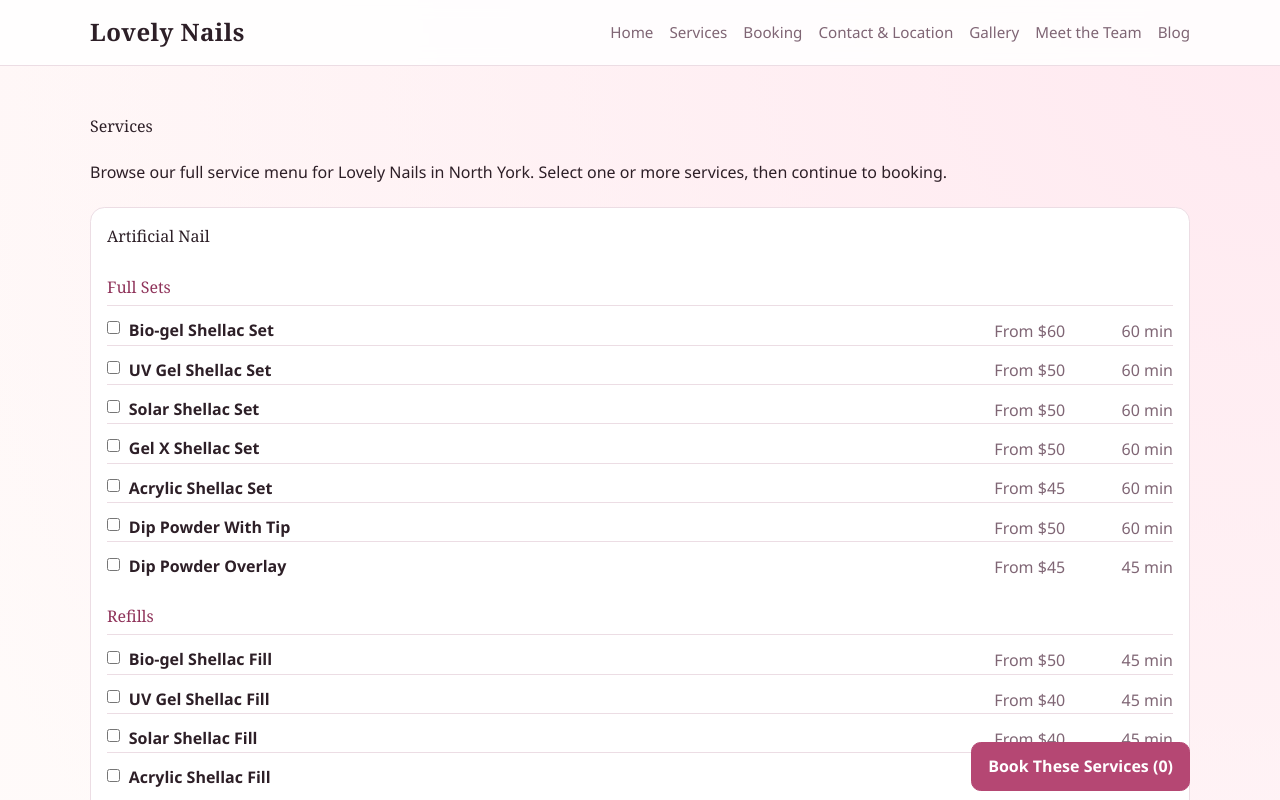
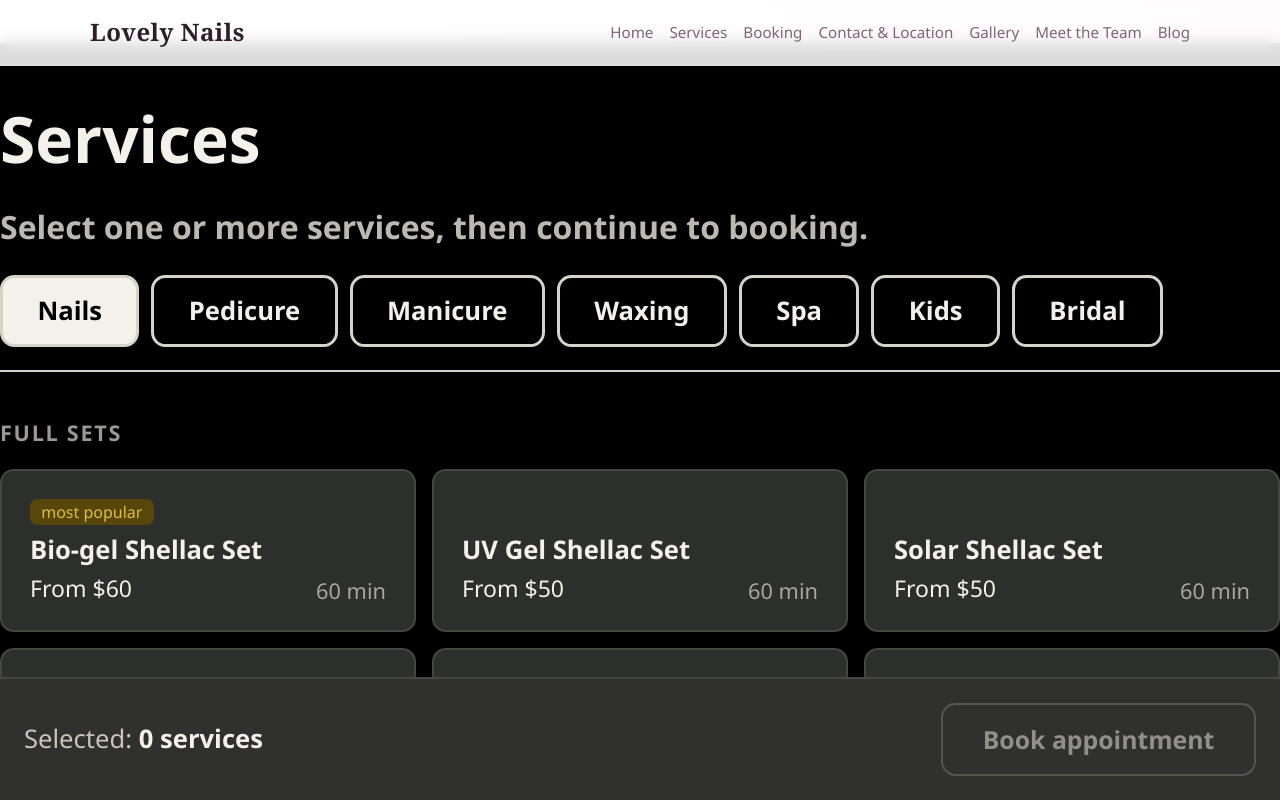
Before and after one commit to cindyorangis/lovelynails, a Next.js app: page /services in a window 1280 px wide. Shown: the top 800 px of the page. Built offline with nearby package versions, Linux system fonts and the light colour scheme.

Commit message:
grid view for services

```diff
--- a/app/globals.css
+++ b/app/globals.css
@@ -448,6 +448,229 @@ h2 {
   display: grid;
   gap: 0.4rem;
 }
+
+.services-page-shell {
+  margin-top: -1.4rem;
+  background: #000;
+  color: #f4f1ea;
+  min-height: 100vh;
+}
+
+.services-page-layout {
+  width: min(1440px, 100%);
+  padding: 3rem 0 0;
+}
+
+.services-page-header {
+  display: grid;
+  gap: 1rem;
+  padding: 0 0 1.5rem;
+}
+
+.services-page-header h1 {
+  margin: 0;
+  font-family: var(--font-body);
+  font-size: clamp(2.5rem, 5vw, 4.5rem);
+  font-weight: 800;
+  letter-spacing: 0;
+}
+
+.services-page-header p {
+  margin: 0;
+  color: #bdb9b0;
+  font-size: clamp(1.25rem, 2.5vw, 2rem);
+  font-weight: 700;
+}
+
+.services-menu {
+  display: grid;
+  gap: 2.8rem;
+  padding-bottom: 8.5rem;
+}
+
+.services-tabs {
+  display: flex;
+  gap: 0.75rem;
+  flex-wrap: wrap;
+  padding-bottom: 1.4rem;
+  border-bottom: 2px solid #d8d3c9;
+}
+
+.services-tab {
+  min-height: 72px;
+  padding: 0 2.15rem;
+  border: 3px solid #d8d3c9;
+  border-radius: 0.9rem;
+  background: #000;
+  color: #f4f1ea;
+  font: inherit;
+  font-size: clamp(1.15rem, 2vw, 1.65rem);
+  font-weight: 800;
+  cursor: pointer;
+}
+
+.services-tab:hover,
+.services-tab--active {
+  background: #f4f1ea;
+  color: #000;
+}
+
+.services-menu-body {
+  display: grid;
+  gap: 2.4rem;
+}
+
+.services-menu-group {
+  display: grid;
+  gap: 1.25rem;
+}
+
+.services-menu-group h2 {
+  margin: 0;
+  color: #9d9990;
+  font-family: var(--font-body);
+  font-size: 1.35rem;
+  font-weight: 800;
+  letter-spacing: 0.08em;
+  text-transform: uppercase;
+}
+
+.services-card-grid {
+  display: grid;
+  grid-template-columns: repeat(3, minmax(0, 1fr));
+  gap: 1rem;
+}
+
+.services-menu-card {
+  min-height: 132px;
+  padding: 1.75rem;
+  border: 2px solid #464641;
+  border-radius: 0.85rem;
+  background: #2d2f2c;
+  color: #f4f1ea;
+  display: flex;
+  align-items: flex-end;
+  justify-content: space-between;
+  gap: 1rem;
+  text-align: left;
+  cursor: pointer;
+}
+
+.services-menu-card:hover,
+.services-menu-card--selected {
+  border-color: #d9c77a;
+  background: #39382f;
+}
+
+.services-menu-card__content {
+  display: grid;
+  gap: 0.65rem;
+  min-width: 0;
+}
+
+.services-popular {
+  width: fit-content;
+  padding: 0.3rem 0.7rem;
+  border-radius: 0.45rem;
+  background: #58470a;
+  color: #dfbe3c;
+  font-size: 1rem;
+  line-height: 1;
+}
+
+.services-menu-card__name {
+  font-size: clamp(1.35rem, 2vw, 1.8rem);
+  font-weight: 700;
+  line-height: 1.15;
+}
+
+.services-menu-card__price {
+  font-size: clamp(1.25rem, 1.8vw, 1.6rem);
+  line-height: 1.2;
+}
+
+.services-menu-card__duration {
+  color: #aaa69e;
+  font-size: clamp(1.15rem, 1.7vw, 1.5rem);
+  line-height: 1.05;
+  text-align: right;
+  white-space: pre-line;
+}
+
+.services-booking-bar {
+  position: sticky;
+  bottom: 0;
+  z-index: 5;
+  margin-inline: calc((100% - 100vw) / 2);
+  padding: 1.5rem max(1.5rem, calc((100vw - 1440px) / 2));
+  border-top: 2px solid #464641;
+  background: #30312f;
+  display: flex;
+  align-items: center;
+  justify-content: space-between;
+  gap: 1rem;
+}
+
+.services-booking-bar p {
+  margin: 0;
+  color: #c9c5bc;
+  font-size: clamp(1.2rem, 2vw, 1.65rem);
+}
+
+.services-booking-bar strong {
+  color: #f4f1ea;
+}
+
+.services-booking-button {
+  min-width: min(315px, 50vw);
+  padding: 1rem 1.35rem;
+  border: 2px solid #555550;
+  border-radius: 0.9rem;
+  color: #f4f1ea;
+  text-align: center;
+  font-size: clamp(1.1rem, 2vw, 1.55rem);
+  font-weight: 800;
+}
+
+.services-booking-button--disabled {
+  color: #918f89;
+  pointer-events: none;
+}
+
+@media (max-width: 900px) {
+  .services-card-grid {
+    grid-template-columns: repeat(2, minmax(0, 1fr));
+  }
+  .services-menu-card {
+    min-height: 120px;
+    padding: 1.25rem;
+  }
+}
+
+@media (max-width: 640px) {
+  .services-page-layout {
+    padding-top: 2rem;
+  }
+  .services-tabs {
+    gap: 0.5rem;
+  }
+  .services-tab {
+    min-height: 54px;
+    padding: 0 1rem;
+    border-width: 2px;
+  }
+  .services-card-grid {
+    grid-template-columns: 1fr;
+  }
+  .services-booking-bar {
+    align-items: stretch;
+    flex-direction: column;
+  }
+  .services-booking-button {
+    width: 100%;
+    min-width: 0;
+  }
+}
 @media (max-width: 640px) {
   .nav-wrap {
     align-items: start;
--- a/app/services/components/services-selector.tsx
+++ b/app/services/components/services-selector.tsx
@@ -5,19 +5,46 @@ import { useMemo, useState } from "react";
 import {
   buildServiceValue,
   serviceCategories,
+  type ServiceCategory,
   type ServiceItem,
 } from "../services-data";
+
+const categoryLabels: Record<string, string> = {
+  "Artificial Nail": "Nails",
+  "Spa Treatments": "Spa",
+  "Kids Under 12": "Kids",
+  "Bridal & Wedding": "Bridal",
+};
+
+const groupLabels: Record<string, string> = {
+  "Maintenance & Art": "Add-ons",
+  "Standard Care": "Pedicures",
+  "Quick Maintenance": "Add-ons",
+  "Consultation & Trials": "Consultations",
+  "The Big Day (Bride)": "Bride",
+  "Wedding Party & Guests": "Wedding Party",
+};
 
 function formatPrice(item: ServiceItem) {
   if (item.pricingType === "Complimentary") {
     return "Complimentary";
   }
-  return item.pricingType === "From"
-    ? `From ${item.price}`
-    : `${item.price} (Fixed)`;
+  return item.pricingType === "From" ? `From ${item.price}` : item.price;
+}
+
+function formatCategoryLabel(category: ServiceCategory) {
+  return categoryLabels[category.title] ?? category.title;
+}
+
+function formatGroupLabel(groupName: string, categoryTitle: string) {
+  if (!groupName) {
+    return formatCategoryLabel({ title: categoryTitle, items: [] });
+  }
+  return groupLabels[groupName] ?? groupName;
 }
 
 export default function ServicesSelector() {
+  const [activeCategory, setActiveCategory] = useState(serviceCategories[0]);
   const [selectedServices, setSelectedServices] = useState<string[]>([]);
 
   function toggleService(serviceValue: string) {
@@ -28,6 +55,18 @@ export default function ServicesSelector() {
     );
   }
 
+  const groupedServices = useMemo(() => {
+    return activeCategory.items.reduce<Map<string, ServiceItem[]>>(
+      (acc, item) => {
+        const key = item.subcategory ?? "";
+        if (!acc.has(key)) acc.set(key, []);
+        acc.get(key)!.push(item);
+        return acc;
+      },
+      new Map(),
+    );
+  }, [activeCategory]);
+
   const bookingHref = useMemo(() => {
     const params = new URLSearchParams();
     selectedServices.forEach((service) => params.append("services", service));
@@ -36,67 +75,85 @@ export default function ServicesSelector() {
   }, [selectedServices]);
 
   return (
-    <div className="services-category-list">
-      {serviceCategories.map((category) => {
-        const grouped = category.items.reduce<Map<string, ServiceItem[]>>(
-          (acc, item) => {
-            const key = item.subcategory ?? "";
-            if (!acc.has(key)) acc.set(key, []);
-            acc.get(key)!.push(item);
-            return acc;
-          },
-          new Map(),
-        );
+    <div className="services-menu">
+      <div className="services-tabs" aria-label="Service categories">
+        {serviceCategories.map((category) => {
+          const active = category.title === activeCategory.title;
 
-        return (
-          <section key={category.title} className="card service-category">
-            <h2>{category.title}</h2>
+          return (
+            <button
+              key={category.title}
+              type="button"
+              className={`services-tab${active ? " services-tab--active" : ""}`}
+              aria-pressed={active}
+              onClick={() => setActiveCategory(category)}
+            >
+              {formatCategoryLabel(category)}
+            </button>
+          );
+        })}
+      </div>
 
-            <div className="service-table-body">
-              {Array.from(grouped.entries()).map(([groupName, items]) => (
-                <div key={groupName} className="service-group-block">
-                  {groupName ? (
-                    <p className="service-group-name">{groupName}</p>
-                  ) : null}
-                  {items.map((item) => {
-                    const value = buildServiceValue(category.title, item.name);
-                    const checked = selectedServices.includes(value);
+      <div className="services-menu-body">
+        {Array.from(groupedServices.entries()).map(([groupName, items]) => (
+          <section key={groupName} className="services-menu-group">
+            <h2>{formatGroupLabel(groupName, activeCategory.title)}</h2>
+            <div className="services-card-grid">
+              {items.map((item) => {
+                const value = buildServiceValue(
+                  activeCategory.title,
+                  item.name,
+                );
+                const selected = selectedServices.includes(value);
+                const popular = item.name === "Bio-gel Shellac Set";
 
-                    return (
-                      <article
-                        key={value}
-                        className="service-item-row service-item-select-row"
-                      >
-                        <label className="service-select-label">
-                          <input
-                            type="checkbox"
-                            checked={checked}
-                            onChange={() => toggleService(value)}
-                          />
-                          <span>
-                            <strong>{item.name}</strong>
-                            {item.description ? (
-                              <span className="service-desc">
-                                {item.description}
-                              </span>
-                            ) : null}
-                          </span>
-                        </label>
-                        <p className="service-meta">{formatPrice(item)}</p>
-                        <p className="service-meta">{item.duration}</p>
-                      </article>
-                    );
-                  })}
-                </div>
-              ))}
+                return (
+                  <button
+                    key={value}
+                    type="button"
+                    className={`services-menu-card${
+                      selected ? " services-menu-card--selected" : ""
+                    }`}
+                    aria-pressed={selected}
+                    onClick={() => toggleService(value)}
+                  >
+                    <span className="services-menu-card__content">
+                      {popular ? (
+                        <span className="services-popular">most popular</span>
+                      ) : null}
+                      <span className="services-menu-card__name">
+                        {item.name}
+                      </span>
+                      <span className="services-menu-card__price">
+                        {formatPrice(item)}
+                      </span>
+                    </span>
+                    <span className="services-menu-card__duration">
+                      {item.duration}
+                    </span>
+                  </button>
+                );
+              })}
             </div>
           </section>
-        );
-      })}
+        ))}
+      </div>
 
-      <div className="service-select-footer">
-        <Link className="btn btn-primary" href={bookingHref}>
-          Book These Services ({selectedServices.length})
+      <div className="services-booking-bar">
+        <p>
+          Selected: <strong>{selectedServices.length} services</strong>
+        </p>
+        <Link
+          className={`services-booking-button${
+            selectedServices.length === 0
+              ? " services-booking-button--disabled"
+              : ""
+          }`}
+          href={bookingHref}
+          aria-disabled={selectedServices.length === 0}
+          tabIndex={selectedServices.length === 0 ? -1 : undefined}
+        >
+          Book appointment
         </Link>
       </div>
     </div>
--- a/app/services/page.tsx
+++ b/app/services/page.tsx
@@ -11,13 +11,14 @@ export const metadata: Metadata = {
 
 export default function ServicesPage() {
   return (
-    <div className="container page-stack">
-      <h1>Services</h1>
-      <p>
-        Browse our full service menu for Lovely Nails in North York. Select one
-        or more services, then continue to booking.
-      </p>
-      <ServicesSelector />
+    <div className="services-page-shell">
+      <div className="container services-page-layout">
+        <header className="services-page-header">
+          <h1>Services</h1>
+          <p>Select one or more services, then continue to booking.</p>
+        </header>
+        <ServicesSelector />
+      </div>
     </div>
   );
 }
```
